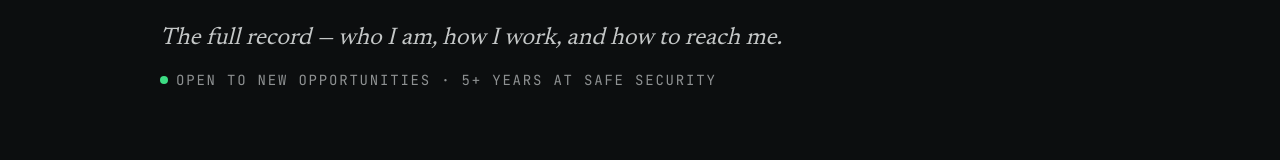
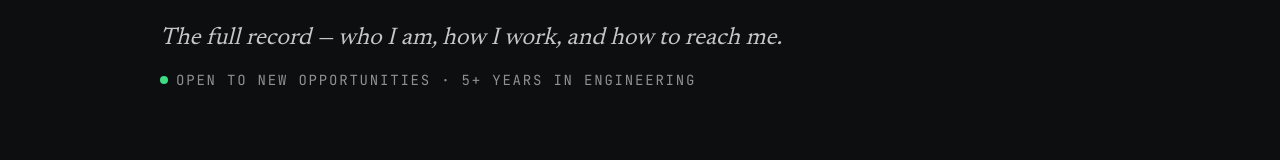
Before and after one commit to jayrajadeja/jayrajadeja.github.io, a Next.js app: page /about in a window 1280 px wide. Shown: the part 229-389 px from the top of the page. Built offline with nearby package versions, Linux system fonts and the light colour scheme.

Commit message:
fix: relabel tenure stat as aggregate engineering experience (not SAFE-specific)
Co-Authored-By: Claude Opus 4.8 (1M context) <noreply@anthropic.com>

```diff
--- a/src/app/about/page.tsx
+++ b/src/app/about/page.tsx
@@ -140,7 +140,7 @@ export default function AboutPage() {
           The full record — who I am, how I work, and how to reach me.
         </p>
         <p className="mt-3 font-mono text-xs uppercase tracking-[0.15em] text-outline">
-          <StatusDot color="up">open to new opportunities · {stats.tenureYears} years at SAFE Security</StatusDot>
+          <StatusDot color="up">open to new opportunities · {stats.tenureYears} years in engineering</StatusDot>
         </p>
       </section>
 
--- a/src/components/StatsSection.tsx
+++ b/src/components/StatsSection.tsx
@@ -4,7 +4,7 @@ const metric = (label: string): number =>
   stats.headline.find((h) => h.label === label)?.value ?? 0;
 
 const STATS = [
-  { value: stats.tenureYears, label: "Years at SAFE", accent: "text-tertiary" },
+  { value: stats.tenureYears, label: "Years Engineering", accent: "text-tertiary" },
   {
     value: metric("issues delivered").toLocaleString("en-US"),
     label: "Issues Delivered",
```
